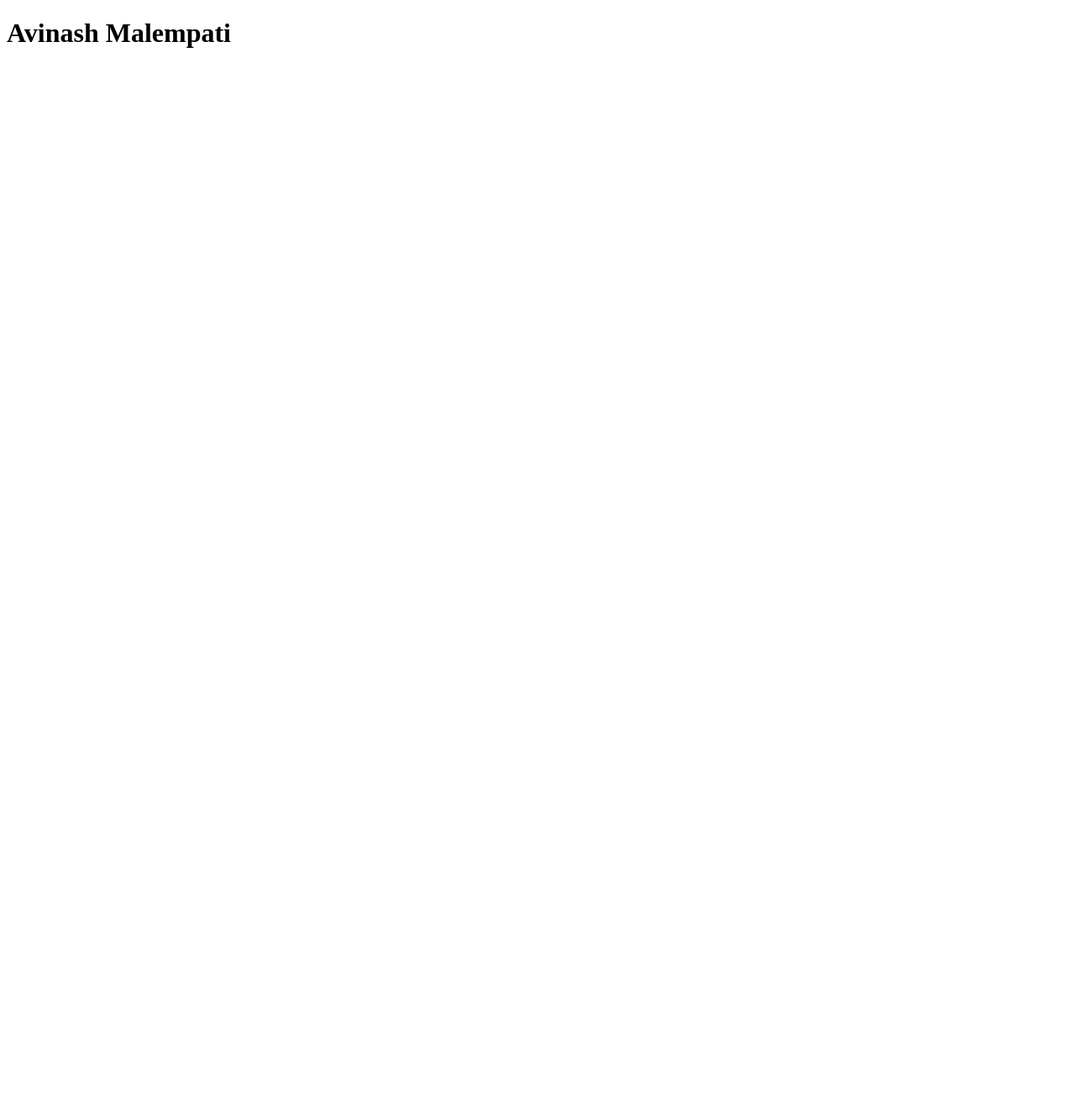
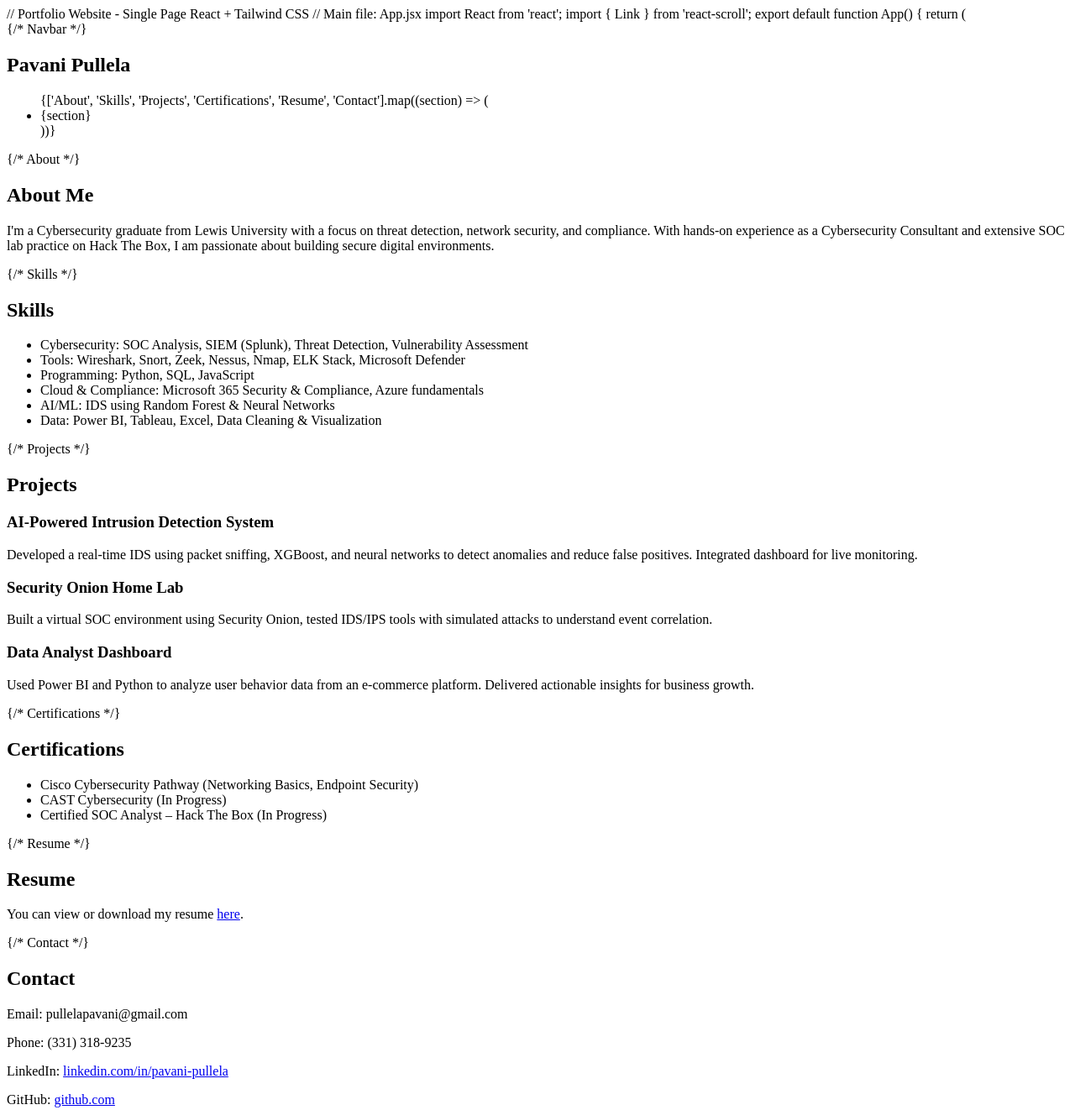
Before and after one commit to AvinashMalempati/AvinashMalempati.github.io, a plain HTML site: page index.html in a window 1280 px wide. Shown: the top 1322 px of the page at 84% size. Before the commit the page ends 800 px from the top, so only its background shows below. Drawn offline with Linux system fonts and the light colour scheme.

Commit message:
Initial Commit

```diff
--- a/index.html
+++ b/index.html
@@ -1,10 +1,98 @@
-<!DOCTYPE html>
-<html lang="en">
-<head>
-    <meta charset="UTF-8">
-    <title>Avinash Malempati</title>
-</head>
-<body>
-    <h1>Avinash Malempati</h1>
-</body>
-</html>
+// Portfolio Website - Single Page React + Tailwind CSS
+// Main file: App.jsx
+
+import React from 'react';
+import { Link } from 'react-scroll';
+
+export default function App() {
+  return (
+    <div className="font-sans">
+      {/* Navbar */}
+      <nav className="fixed top-0 left-0 w-full bg-white shadow z-50 p-4 flex justify-between items-center">
+        <h1 className="text-xl font-bold">Pavani Pullela</h1>
+        <ul className="flex space-x-4">
+          {['About', 'Skills', 'Projects', 'Certifications', 'Resume', 'Contact'].map((section) => (
+            <li key={section}>
+              <Link to={section.toLowerCase()} smooth={true} duration={500} className="cursor-pointer hover:text-blue-600">
+                {section}
+              </Link>
+            </li>
+          ))}
+        </ul>
+      </nav>
+
+      <div className="pt-24 space-y-32">
+        {/* About */}
+        <section id="about" className="px-8 max-w-4xl mx-auto">
+          <h2 className="text-3xl font-bold mb-4">About Me</h2>
+          <p>
+            I'm a Cybersecurity graduate from Lewis University with a focus on threat detection, network security, and compliance. With hands-on experience as a Cybersecurity Consultant and extensive SOC lab practice on Hack The Box, I am passionate about building secure digital environments.
+          </p>
+        </section>
+
+        {/* Skills */}
+        <section id="skills" className="px-8 max-w-4xl mx-auto">
+          <h2 className="text-3xl font-bold mb-4">Skills</h2>
+          <ul className="list-disc pl-5 space-y-1">
+            <li>Cybersecurity: SOC Analysis, SIEM (Splunk), Threat Detection, Vulnerability Assessment</li>
+            <li>Tools: Wireshark, Snort, Zeek, Nessus, Nmap, ELK Stack, Microsoft Defender</li>
+            <li>Programming: Python, SQL, JavaScript</li>
+            <li>Cloud & Compliance: Microsoft 365 Security & Compliance, Azure fundamentals</li>
+            <li>AI/ML: IDS using Random Forest & Neural Networks</li>
+            <li>Data: Power BI, Tableau, Excel, Data Cleaning & Visualization</li>
+          </ul>
+        </section>
+
+        {/* Projects */}
+        <section id="projects" className="px-8 max-w-4xl mx-auto">
+          <h2 className="text-3xl font-bold mb-4">Projects</h2>
+          <div className="space-y-6">
+            <div>
+              <h3 className="text-xl font-semibold">AI-Powered Intrusion Detection System</h3>
+              <p>
+                Developed a real-time IDS using packet sniffing, XGBoost, and neural networks to detect anomalies and reduce false positives. Integrated dashboard for live monitoring.
+              </p>
+            </div>
+            <div>
+              <h3 className="text-xl font-semibold">Security Onion Home Lab</h3>
+              <p>
+                Built a virtual SOC environment using Security Onion, tested IDS/IPS tools with simulated attacks to understand event correlation.
+              </p>
+            </div>
+            <div>
+              <h3 className="text-xl font-semibold">Data Analyst Dashboard</h3>
+              <p>
+                Used Power BI and Python to analyze user behavior data from an e-commerce platform. Delivered actionable insights for business growth.
+              </p>
+            </div>
+          </div>
+        </section>
+
+        {/* Certifications */}
+        <section id="certifications" className="px-8 max-w-4xl mx-auto">
+          <h2 className="text-3xl font-bold mb-4">Certifications</h2>
+          <ul className="list-disc pl-5 space-y-1">
+            <li>Cisco Cybersecurity Pathway (Networking Basics, Endpoint Security)</li>
+            <li>CAST Cybersecurity (In Progress)</li>
+            <li>Certified SOC Analyst – Hack The Box (In Progress)</li>
+          </ul>
+        </section>
+
+        {/* Resume */}
+        <section id="resume" className="px-8 max-w-4xl mx-auto">
+          <h2 className="text-3xl font-bold mb-4">Resume</h2>
+          <p>You can view or download my resume <a href="/Pavani_Resume.pdf" className="text-blue-600 underline">here</a>.</p>
+        </section>
+
+        {/* Contact */}
+        <section id="contact" className="px-8 max-w-4xl mx-auto pb-20">
+          <h2 className="text-3xl font-bold mb-4">Contact</h2>
+          <p>Email: pullelapavani@gmail.com</p>
+          <p>Phone: (331) 318-9235</p>
+          <p>LinkedIn: <a href="https://www.linkedin.com/in/pavani-pullela" className="text-blue-600 underline">linkedin.com/in/pavani-pullela</a></p>
+          <p>GitHub: <a href="https://github.com/" className="text-blue-600 underline">github.com</a></p>
+        </section>
+      </div>
+    </div>
+  );
+}
```
